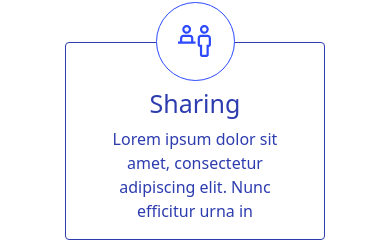
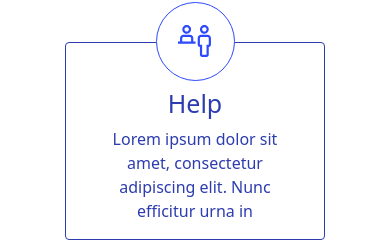
Before and after one commit to vinay040406/Events-Free, a React (Vite) app: page / in a window 390 px wide. Shown: the part 2542-2784 px from the top of the page. Built offline with nearby package versions, Linux system fonts and the light colour scheme.

Commit message:
secition2 page responsive

```diff
--- a/index.html
+++ b/index.html
@@ -9,8 +9,8 @@
 
       *{
         ::selection{
-          background-color: purple;
-          color: rgb(247, 35, 35);
+          background-color: #2C49FE;
+          color: rgb(241, 237, 237);
         }
       }
     </style>
--- a/src/Components/Section2.jsx
+++ b/src/Components/Section2.jsx
@@ -55,7 +55,7 @@ function Section2() {
                 <Section2Box
                   image={<Help />}
                   margin={"mt-8"}
-                  title={"Sharing"}
+                  title={"Help"}
                   info={
                     "Lorem ipsum dolor sit amet, consectetur adipiscing elit. Nunc efficitur urna in "
                   }
```
